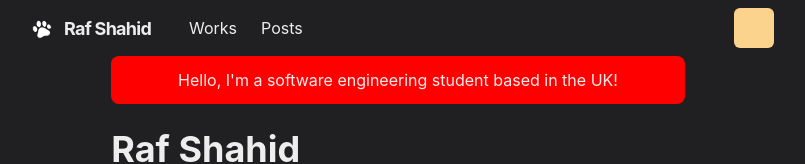
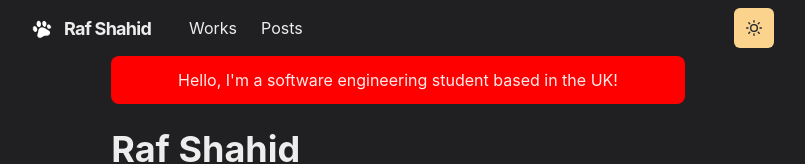
Before and after one commit to rraafays/portfolio, a Next.js app: page / in a window 1280 px wide. Shown: the top 164 px of the page, without its empty margins (242-1047 px from the left). Built offline with nearby package versions, Linux system fonts and the light colour scheme.

Commit message:
hotfix: got icons to appear inside of my chakra icon button, the attribute was named 'icons' which has been renamed to 'icon'.

```diff
--- a/components/theme-toggle-button.js
+++ b/components/theme-toggle-button.js
@@ -5,7 +5,10 @@ const ThemeToggleButton = () => {
   const { toggleColorMode } = useColorMode()
 
   return (
-  <IconButton aria-label='Toggle theme' colorScheme={useColorModeValue('purple', 'orange')} icons={useColorModeValue(<MoonIcon />, <SunIcon />)} onClick={toggleColorMode}></IconButton>
+  <IconButton aria-label='Toggle theme'
+              colorScheme={useColorModeValue('purple', 'orange')}
+              icon={useColorModeValue(<MoonIcon />, <SunIcon />)}
+              onClick={toggleColorMode}></IconButton>
   )
 }
 
```
